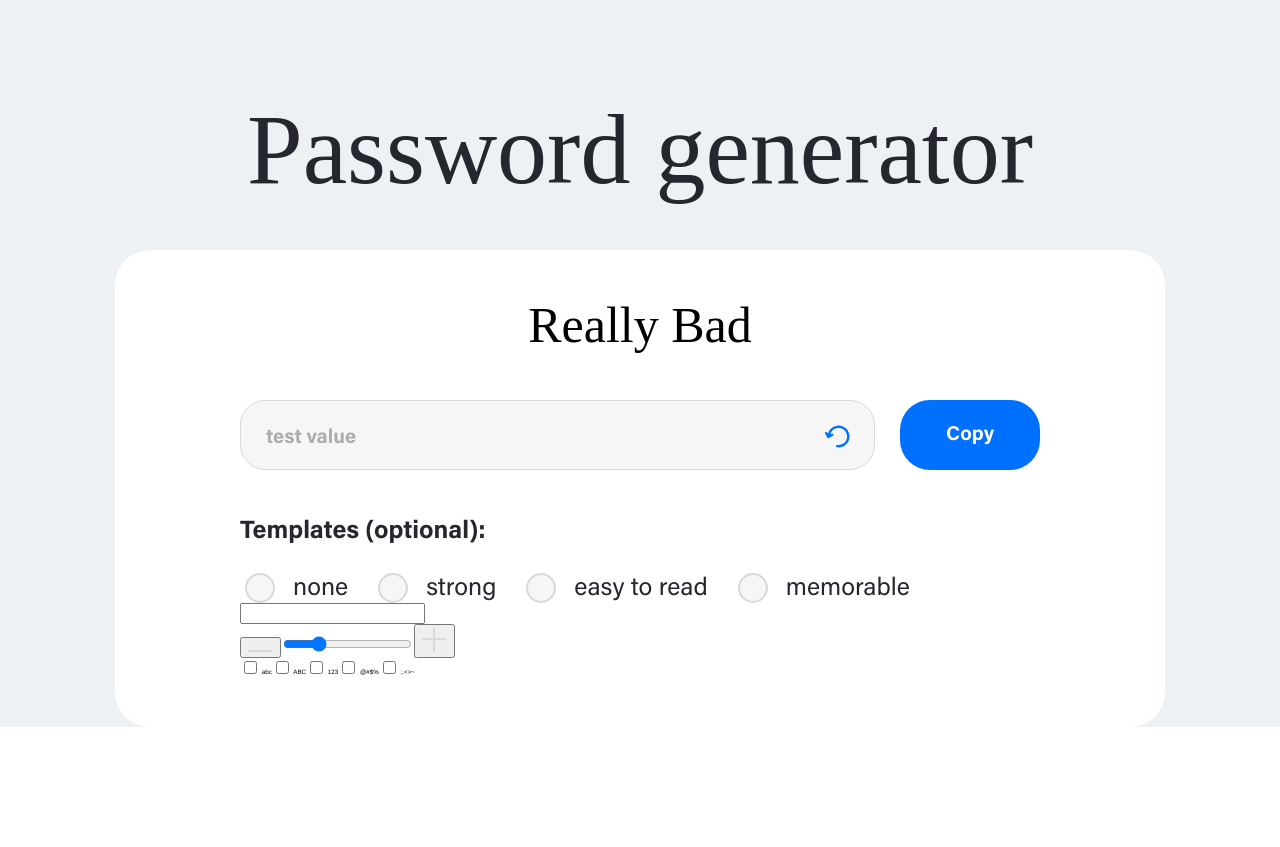
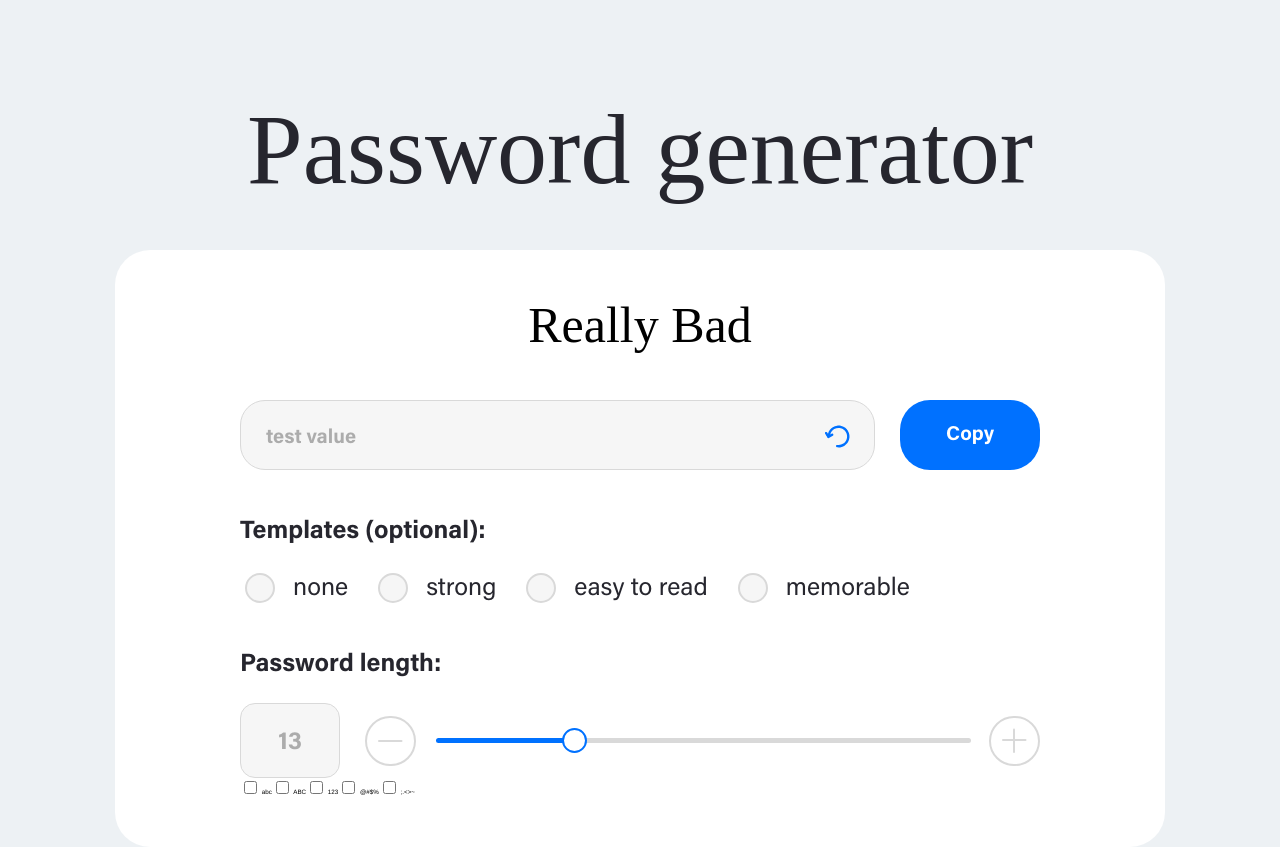
Before and after one commit to GithubMVS/password_generator_2022, a React (Create React App) app: page / in a window 1280 px wide. Before the commit the page ends 800 px from the top, so only its background shows below. Built offline with nearby package versions, Linux system fonts and the light colour scheme.

Commit message:
adding the css of passwordLength

```diff
--- a/src/components/core/passwordGenerator/passwordAndCopy/passwordAndCopy.module.scss
+++ b/src/components/core/passwordGenerator/passwordAndCopy/passwordAndCopy.module.scss
@@ -1,7 +1,6 @@
 .password_input_full {
   display: flex;
   width: 100%;
-  margin-bottom: 5rem;
 }
 
 .password_input_container {
--- a/src/components/core/passwordGenerator/passwordLength/passwordLength.module.scss
+++ b/src/components/core/passwordGenerator/passwordLength/passwordLength.module.scss
@@ -0,0 +1,134 @@
+@mixin titlesPasswordOptions() {
+  font-size: 2.5rem;
+  font-family: "Acumin";
+  font-weight: 700;
+  padding-bottom: 2.5rem;
+  padding-top: 5rem;
+  color: var(--colorBlack);
+}
+.password_length_title {
+  @include titlesPasswordOptions();
+}
+
+.password_length_full {
+  display: flex;
+}
+
+.password_length_input {
+  width: 10rem;
+  height: 7.5rem;
+  border-radius: 1.5rem;
+  border: 0.15rem solid var(--colorGrey);
+  background-color: var(--colorLightGrey);
+  text-align: center;
+  color: var(--colorDarkGrey);
+  font-size: 2.5rem;
+  font-family: "Acumin";
+  font-weight: 700;
+}
+
+input[type="text"] {
+  padding-top: 0.75rem;
+}
+
+.password_length_buttonsAndSlider {
+  display: flex;
+  align-items: center;
+  justify-content: center;
+  margin-left: 2.5rem;
+  width: 100%;
+}
+
+.password_length_button {
+  width: 6rem;
+  height: 5rem;
+  border-radius: 3.5rem;
+  border: 0.2rem solid var(--colorGrey);
+  background-color: var(--colorWhite);
+  display: flex;
+  align-items: center;
+  justify-content: center;
+  cursor: pointer;
+}
+
+.password_length_slider_group {
+  width: 100%;
+  margin: 0rem 2rem;
+  position: relative;
+}
+
+.password_length_slider {
+  -webkit-appearance: none;
+  width: 100%;
+  height: 0.5rem;
+  border-radius: 5rem;
+  background-color: var(--colorGrey);
+  outline: none;
+}
+input[type="range"] {
+  cursor: ew-resize;
+  transition: box-shadow 0.2s ease-in-out;
+}
+
+input[type="range"]:active {
+  cursor: grabbing;
+}
+
+/* Chrome */
+.password_length_slider::-webkit-slider-thumb {
+  -webkit-appearance: none;
+  appearance: none;
+  width: 2.5rem;
+  height: 2.5rem;
+  background-color: var(--colorWhite);
+  border: 0.2rem solid var(--mainColor);
+  appearance: none;
+  border-radius: 5rem;
+  z-index: 3;
+  position: relative;
+}
+
+.progressSlider {
+  z-index: 1;
+  position: absolute;
+  margin-top: -0.75rem;
+  width: 100%;
+  height: 0.5rem;
+  background-position: left top;
+  background-color: var(--mainColor);
+  border-radius: 5rem;
+}
+
+/* FireFox */
+input[type="range"]::-moz-range-track {
+  background-color: var(--colorGrey);
+  width: 300px;
+  background: #ddd;
+  border: none;
+  border-radius: 3px;
+}
+
+input[type="range"]::-moz-range-thumb {
+  -webkit-appearance: none;
+  appearance: none;
+  width: 2.5rem;
+  height: 2.5rem;
+  background-color: var(--colorWhite);
+  border: 0.2rem solid var(--mainColor);
+  border-radius: 5rem;
+  z-index: 5;
+  position: relative;
+}
+input[type="range"]::-moz-range-progress {
+  z-index: 1;
+  background: var(--mainColor);
+  height: 0.5rem;
+  border-radius: 1rem;
+}
+
+// hide progress bar only in firefox
+@-moz-document url-prefix() {
+  .progressSlider {
+    display: none;
+  }
+}
--- a/src/components/core/passwordGenerator/passwordLength/passwordLength.tsx
+++ b/src/components/core/passwordGenerator/passwordLength/passwordLength.tsx
@@ -1,24 +1,40 @@
+import React, { useState } from "react";
+
 import styles from "./passwordLength.module.scss";
 
 // images
 import plus from "../../../../globals/images/plus.svg";
 import minus from "../../../../globals/images/minus.svg";
 
-const passwordLength = () => {
+const PasswordLength = () => {
+  const [progresSlider, setProgresSlider] = useState(13);
   return (
+    <>
+      <p className={styles.password_length_title}>Password length:</p>
       <div className={styles.password_length_full} role="group">
-      <input className={styles.password_length_input} type="text" name="fname" />
+        <input className={styles.password_length_input} value={progresSlider} type="text" name="fname" />
         <div className={styles.password_length_buttonsAndSlider} role="group">
           <button className={styles.password_length_button}>
             <img className={styles.password_length_image} alt="button-minus" src={minus} />
           </button>
-        <input className={styles.password_length_slider} type="range" min="1" max="50" value="13" />
+          <div className={styles.password_length_slider_group}>
+            <input
+              className={styles.password_length_slider}
+              onChange={(e) => setProgresSlider(e.target.valueAsNumber)}
+              type="range"
+              min="1"
+              max="50"
+              value={progresSlider}
+            />
+            <div style={{ width: `${progresSlider * 2}%` }} className={styles.progressSlider}></div>
+          </div>
           <button className={styles.password_length_button}>
             <img className={styles.password_length_image} alt="button-plus" src={plus} />
           </button>
         </div>
       </div>
+    </>
   );
 };
 
-export default passwordLength;
+export default PasswordLength;
--- a/src/components/core/passwordGenerator/templates/passwordTemplates.module.scss
+++ b/src/components/core/passwordGenerator/templates/passwordTemplates.module.scss
@@ -3,6 +3,7 @@
   font-family: "Acumin";
   font-weight: 700;
   padding-bottom: 2.5rem;
+  padding-top: 5rem;
   color: var(--colorBlack);
 }
 
```
Lines whose indentation alone changed are shown as unchanged.
